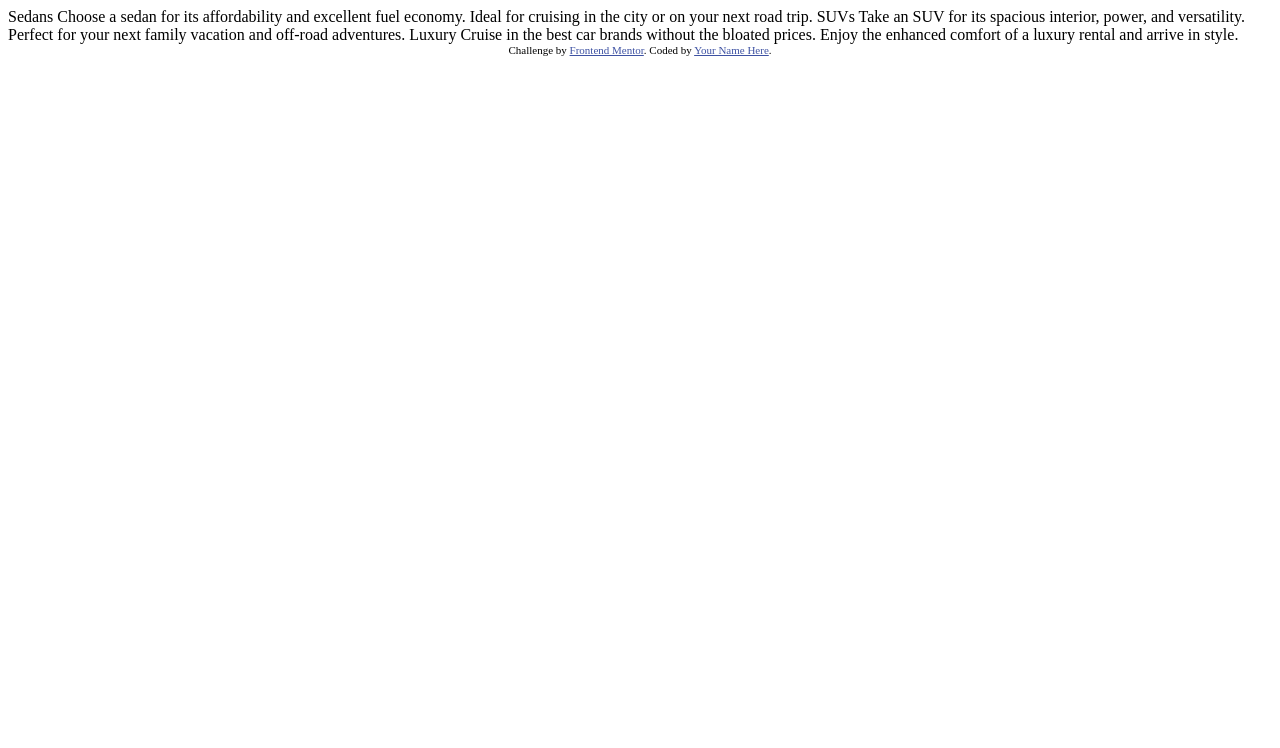
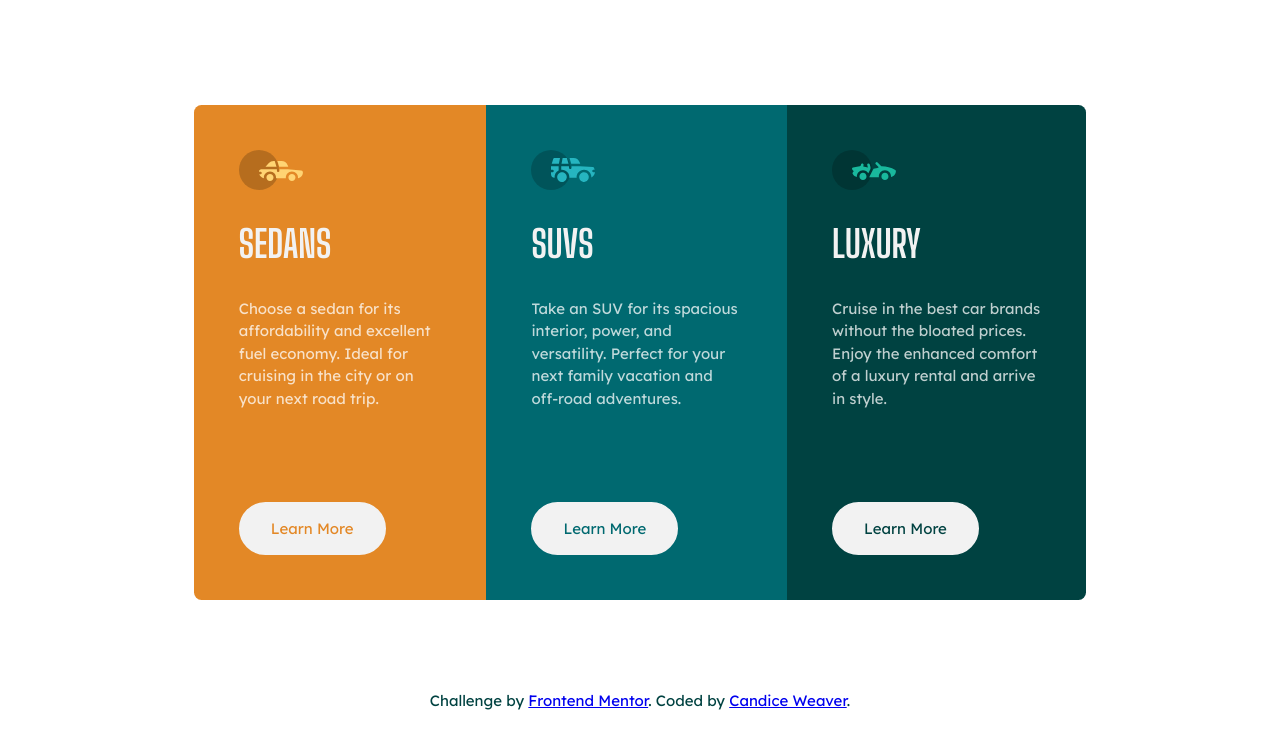
Before and after one commit to CandiceWeaver/3-column-preview-card-component-main, a website: page index.html in a window 1280 px wide. Drawn offline with Linux system fonts and the light colour scheme.

Commit message:
finished component

```diff
--- a/index.html
+++ b/index.html
@@ -5,32 +5,40 @@
   <meta name="viewport" content="width=device-width, initial-scale=1.0"> <!-- displays site properly based on user's device -->
 
   <link rel="icon" type="image/png" sizes="32x32" href="./images/favicon-32x32.png">
+  <link rel="preconnect" href="https://fonts.gstatic.com">
+  <link href="https://fonts.googleapis.com/css2?family=Big+Shoulders+Display:wght@700&family=Lexend+Deca&display=swap" rel="stylesheet">
+  <link rel="stylesheet" href="css/style.css">
 
   <title>Frontend Mentor | 3-column preview card component</title>
 
-  <!-- Feel free to remove these styles or customise in your own stylesheet 👍 -->
-  <style>
-    .attribution { font-size: 11px; text-align: center; }
-    .attribution a { color: hsl(228, 45%, 44%); }
-  </style>
 </head>
 <body>
+  <div class="cards">
+    <div class="cards__card cards__card--1">
+      <img src="images/icon-sedans.svg" alt="Sedan" class="cards__card--img">
+      <h3 class="cards__card--header">Sedans</h3>
+      <p class="cards__card--text">Choose a sedan for its affordability and excellent fuel economy. Ideal for cruising in the city or on your next road trip.</p>
+      <a href="#" class="cards__card--btn cards__card--btn-1">Learn More</a>
+    </div>
 
-  Sedans
-  Choose a sedan for its affordability and excellent fuel economy. Ideal for cruising in the city
-  or on your next road trip.
+    <div class="cards__card cards__card--2">
+      <img src="images/icon-suvs.svg" alt="SUV" class="cards__card--img">
+      <h3 class="cards__card--header">SUVs</h3>
+      <p class="cards__card--text">Take an SUV for its spacious interior, power, and versatility. Perfect for your next family vacation and off-road adventures.</p>
+      <a href="#" class="cards__card--btn cards__card--btn-2">Learn More</a>
+    </div>
 
-  SUVs
-  Take an SUV for its spacious interior, power, and versatility. Perfect for your next family vacation
-  and off-road adventures.
-
-  Luxury
-  Cruise in the best car brands without the bloated prices. Enjoy the enhanced comfort of a luxury
-  rental and arrive in style.
+    <div class="cards__card cards__card--3">
+      <img src="images/icon-luxury.svg" alt="Luxury car" class="cards__card--img">
+      <h3 class="cards__card--header">Luxury</h3>
+      <p class="cards__card--text">Cruise in the best car brands without the bloated prices. Enjoy the enhanced comfort of a luxury rental and arrive in style.</p>
+      <a href="#" class="cards__card--btn cards__card--btn-3">Learn More</a>
+    </div>
+  </div>
 
   <div class="attribution">
     Challenge by <a href="https://www.frontendmentor.io?ref=challenge" target="_blank">Frontend Mentor</a>.
-    Coded by <a href="#">Your Name Here</a>.
+    Coded by <a href="www.candiceweaver.dev">Candice Weaver</a>.
   </div>
 </body>
 </html>
--- /dev/null
+++ b/sass/_base.scss
@@ -0,0 +1,54 @@
+// Colours
+$colour-orange: hsl(31, 77%, 52%);
+$colour-cyan-light: hsl(184, 100%, 22%);
+$colour-cyan-dark: hsl(179, 100%, 13%);
+
+$colour-grey-light: hsla(0, 0%, 100%, 0.75);
+$colour-grey-dark: hsl(0, 0%, 95%);
+
+// Fonts
+$font-primary: "Lexend Deca", sans-serif;
+$font-display: "Big Shoulders Display", cursive;
+
+// Responsive Design
+$bp-mobile: 700px;
+
+// Base Styles
+*,
+*::before,
+*::after {
+  margin: 0;
+  padding: 0;
+  box-sizing: inherit;
+}
+
+html {
+  box-sizing: border-box;
+  font-size: 15px;
+}
+
+body {
+  font-family: $font-primary;
+  font-weight: 400;
+  color: $colour-grey-light;
+  display: grid;
+  justify-items: center;
+  height: 100vh;
+  grid-template-rows: 75% 25%;
+
+  @media only screen and (max-width: $bp-mobile) {
+    height: 200vh;
+    grid-template-rows: 90% 10%;
+  }
+}
+
+.attribution {
+  color: $colour-cyan-dark;
+  align-self: center;
+  grid-row: 2/3;
+
+  @media only screen and (max-width: $bp-mobile) {
+    text-align: center;
+    width: 95%;
+  }
+}
--- /dev/null
+++ b/sass/_card.scss
@@ -0,0 +1,95 @@
+.cards {
+  align-self: flex-end;
+  display: flex;
+  width: 59.5rem;
+  height: 33rem;
+
+  @media only screen and (max-width: $bp-mobile) {
+    flex-direction: column;
+    width: 21rem;
+    margin: 4rem 0;
+    align-self: flex-start;
+  }
+
+  &__card {
+    padding: 3rem;
+    display: flex;
+    flex-direction: column;
+    justify-content: space-between;
+
+    &--1 {
+      background-color: $colour-orange;
+      border-radius: 0.5rem 0 0 0.5rem;
+
+      @media only screen and (max-width: $bp-mobile) {
+        border-radius: 0.5rem 0.5rem 0 0;
+      }
+    }
+
+    &--2 {
+      background-color: $colour-cyan-light;
+    }
+
+    &--3 {
+      background-color: $colour-cyan-dark;
+      border-radius: 0 0.5rem 0.5rem 0;
+
+      @media only screen and (max-width: $bp-mobile) {
+        border-radius: 0 0 0.5rem 0.5rem;
+      }
+    }
+
+    &--img {
+      width: 4.25rem;
+    }
+
+    &--header {
+      font-family: $font-display;
+      color: $colour-grey-dark;
+      text-transform: uppercase;
+      font-size: 2.5rem;
+
+      @media only screen and (max-width: $bp-mobile) {
+        padding: 2rem 0;
+      }
+    }
+
+    &--text {
+      padding-bottom: 4rem;
+      line-height: 1.5;
+
+      @media only screen and (max-width: $bp-mobile) {
+        padding-bottom: 2rem;
+        line-height: 1.7;
+      }
+    }
+
+    &--btn {
+      background-color: $colour-grey-dark;
+      border: 0.15rem solid $colour-grey-dark;
+      border-radius: 2rem;
+      padding: 1rem 2rem;
+      text-decoration: none;
+      align-self: flex-start;
+      transition: all 0.2s;
+
+      &:hover {
+        background-color: inherit;
+        color: $colour-grey-dark;
+        cursor: pointer;
+      }
+
+      &-1 {
+        color: $colour-orange;
+      }
+
+      &-2 {
+        color: $colour-cyan-light;
+      }
+
+      &-3 {
+        color: $colour-cyan-dark;
+      }
+    }
+  }
+}
--- /dev/null
+++ b/sass/main.scss
@@ -0,0 +1,3 @@
+@import "base";
+
+@import "card";
```
Also changed, not shown: package.json (added, +36 -0 lines), README-template.md, css/style.css (added), images/desktop-screenshot-complete.png (added), images/mobile-screenshot-complete.png (added), 2 other files.
